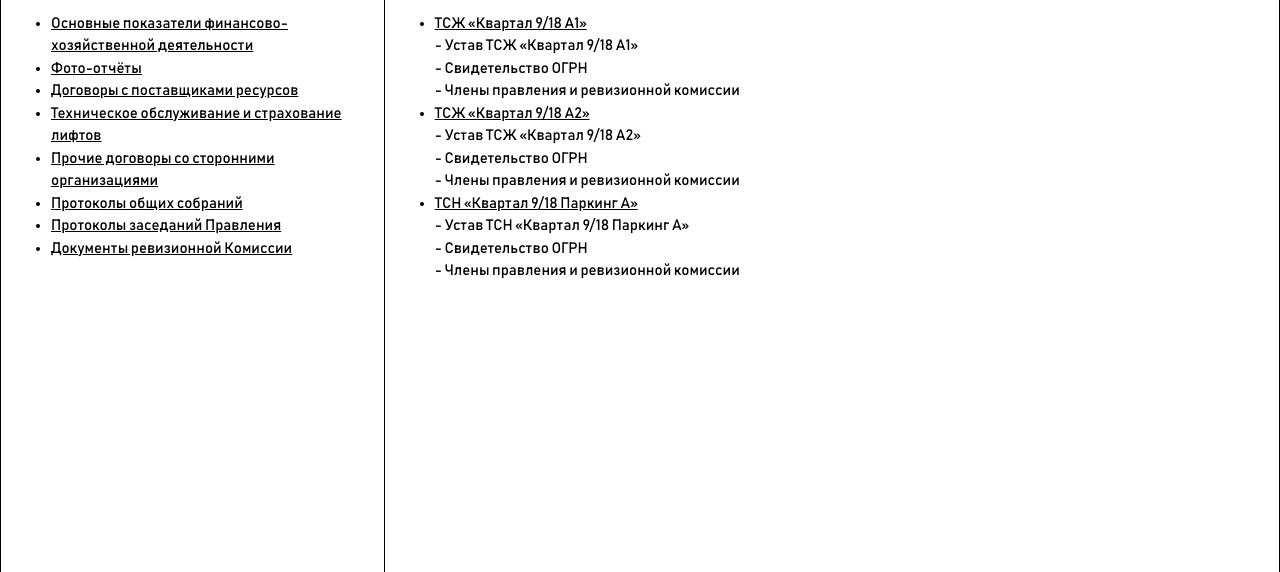
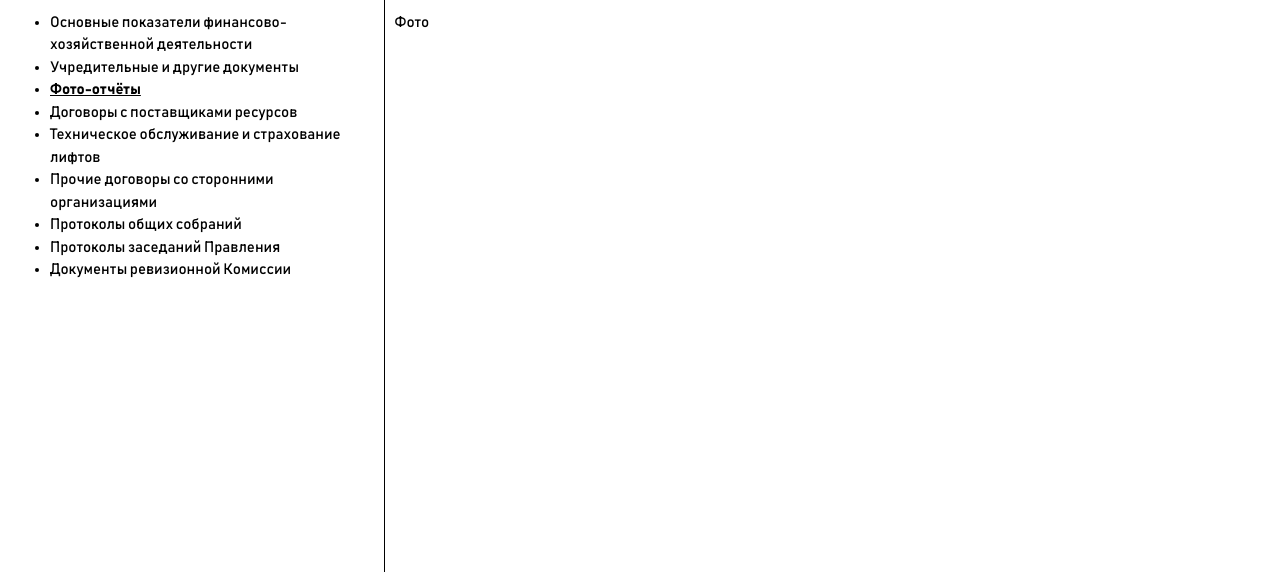
Before and after one commit to 918a/918a.github.io, a plain HTML site: page page.htm in a window 1280 px wide. Both pictures are taken after a click on the link "Фото-отчёты". Shown: the part 228-800 px from the top of the page. Drawn offline with Linux system fonts and the light colour scheme.

Commit message:
Add files via upload

```diff
--- a/page.htm
+++ b/page.htm
@@ -10,6 +10,11 @@
 	font-family: custom;
 	src: url(Bahnschrift.ttf);
 }
+
+#revealed > div {
+	display: none;
+}
+
 body, body > * {
 	font-family: custom;
 }
@@ -92,7 +97,34 @@ footer {
 .table2 > div > div {
 	display:table-cell;
 }
+.myhover {
+	text-decoration: none;
+	cursor:pointer;
+}
+.mynow {
+	font-weight:bold;
+	text-decoration: underline;
+}
+.myhover:hover {
+	font-weight:bold;
+}
 </style>
+<script>
+
+function content (e) {
+	var a = document.getElementById("revealed")
+	var c = e.parentNode.parentNode.children
+	var x = Array.prototype.indexOf.call(c, e.parentNode)
+	var l = c.length
+	for (var i=0;i<l;i++) {
+		c[i].children[0].setAttribute("class","myhover")
+		a.children[i].style.display=""
+	}
+	c[x].children[0].setAttribute("class","myhover mynow")
+	a.children[x].style.display="inline"
+}
+
+</script>
 </head>
 <body>
 <footer>
@@ -118,7 +150,7 @@ footer {
 </div>
 <div class="w3-cell-row w3-row w3-black w3-bar">
 	<div>
-    <div class="w3-cell l2 w3-bar-item w3-button w3-hover-none w3-border-white	 w3-bottombar w3-hover-border-white">
+    <div class="w3-cell l2 w3-bar-item w3-button w3-hover-none w3-border-white w3-bottombar w3-hover-border-white">
       <a href="#" class="smallcaps w3-button w3-block w3-hover-none w3-hover-text-white w3-black">Переход от УК к ТСЖ</a>
     </div>
     <div class="w3-cell l2 w3-bar-item w3-button w3-hover-none w3-border-black w3-bottombar w3-hover-border-white">
@@ -139,40 +171,79 @@ footer {
     </div>
 </div>
 <div style="min-height:100vh">
-<div class="table2" style="width:100%;min-height:100vh;border:1px solid black;border-collapse:collapse;">
-<div><div style="padding-left:10px;padding-right:10px;border:1px solid black;width:30%">
+<div class="table2" style="width:100%;min-height:100vh;border-collapse:collapse;">
+<div><div style="padding-left:10px;padding-right:10px;border-right:1px solid black;width:30%">
 
-<ul class="pointylist">
-<li><a href="#">Основные показатели финансово-хозяйственной деятельности
-</a></li><li><a href="#">Фото-отчёты
-</a></li><li><a href="#">Договоры с поставщиками ресурсов
-</a></li><li><a href="#">Техническое обслуживание и страхование лифтов
-</a></li><li><a href="#">Прочие договоры со сторонними организациями
-</a></li><li><a href="#">Протоколы общих собраний
-</a></li><li><a href="#">Протоколы заседаний Правления
-</a></li><li><a href="#">Документы ревизионной Комиссии
+<ul id="listed" class="pointylist">
+<li><a class="myhover" onclick="content(this)">Основные показатели финансово-хозяйственной деятельности
+</a></li><li><a class="myhover" onclick="content(this)">Учредительные и другие документы
+</a></li><li><a class="myhover" onclick="content(this)">Фото-отчёты
+</a></li><li><a class="myhover" onclick="content(this)">Договоры с поставщиками ресурсов
+</a></li><li><a class="myhover" onclick="content(this)">Техническое обслуживание и страхование лифтов
+</a></li><li><a class="myhover" onclick="content(this)">Прочие договоры со сторонними организациями
+</a></li><li><a class="myhover" onclick="content(this)">Протоколы общих собраний
+</a></li><li><a class="myhover" onclick="content(this)">Протоколы заседаний Правления
+</a></li><li><a class="myhover" onclick="content(this)">Документы ревизионной Комиссии
 </a></li></ul>
 
 
 </div>
-<div style="padding-left:10px;padding-right:10px;text-align:left;border:1px solid black;width:70%">
 
+<div id="revealed" style="padding-left:10px;padding-right:10px;text-align:left;width:70%">
+
+<div>
 <ul class="sublist">
-<li><a class="w3-hover-green" href="#">ТСЖ «Квартал 9/18 А1»</a><br>
+<li><a class="myhover" href="#">ТСЖ «Квартал 9/18 А1»</a><br>
 - Устав ТСЖ «Квартал 9/18 А1»<br>
 - Свидетельство ОГРН<br>
 - Члены правления и ревизионной комиссии<br>
-</li><li><a class="w3-hover-green" href="#">ТСЖ «Квартал 9/18 А2»</a><br>
+</li><li><a class="myhover" href="#">ТСЖ «Квартал 9/18 А2»</a><br>
 - Устав ТСЖ «Квартал 9/18 А2»<br>
 - Свидетельство ОГРН<br>
 - Члены правления и ревизионной комиссии<br>
-</li><li><a class="w3-hover-green" href="#">ТСН «Квартал 9/18 Паркинг А»</a><br>
+</li><li><a class="myhover" href="#">ТСН «Квартал 9/18 Паркинг А»</a><br>
 - Устав ТСН «Квартал 9/18 Паркинг А»<br>
 - Свидетельство ОГРН<br>
 - Члены правления и ревизионной комиссии<br>
 </li></ul>
+</div>
 
-</div></div>
+<div>
+Учредители
+</div>
+
+<div>
+Фото
+</div>
+
+<div>
+Договоры
+</div>
+
+<div>
+Тех
+</div>
+
+<div>
+Прочие
+</div>
+
+<div>
+Протоколы
+</div>
+
+<div>
+Заседания
+</div>
+
+<div>
+Ревизия
+</div>
+
+</div>
+
+
+</div>
 </div>
 </div>
 <footer class="w3-black">
```
